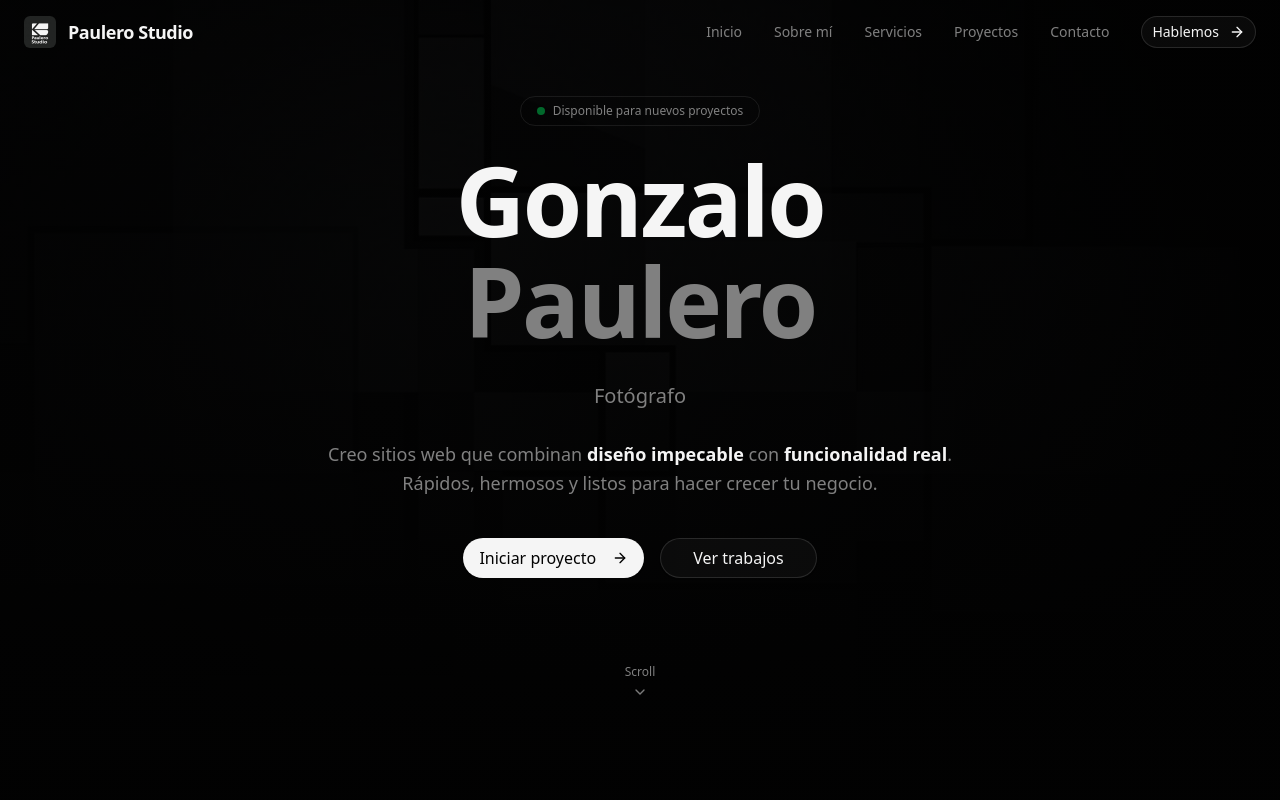
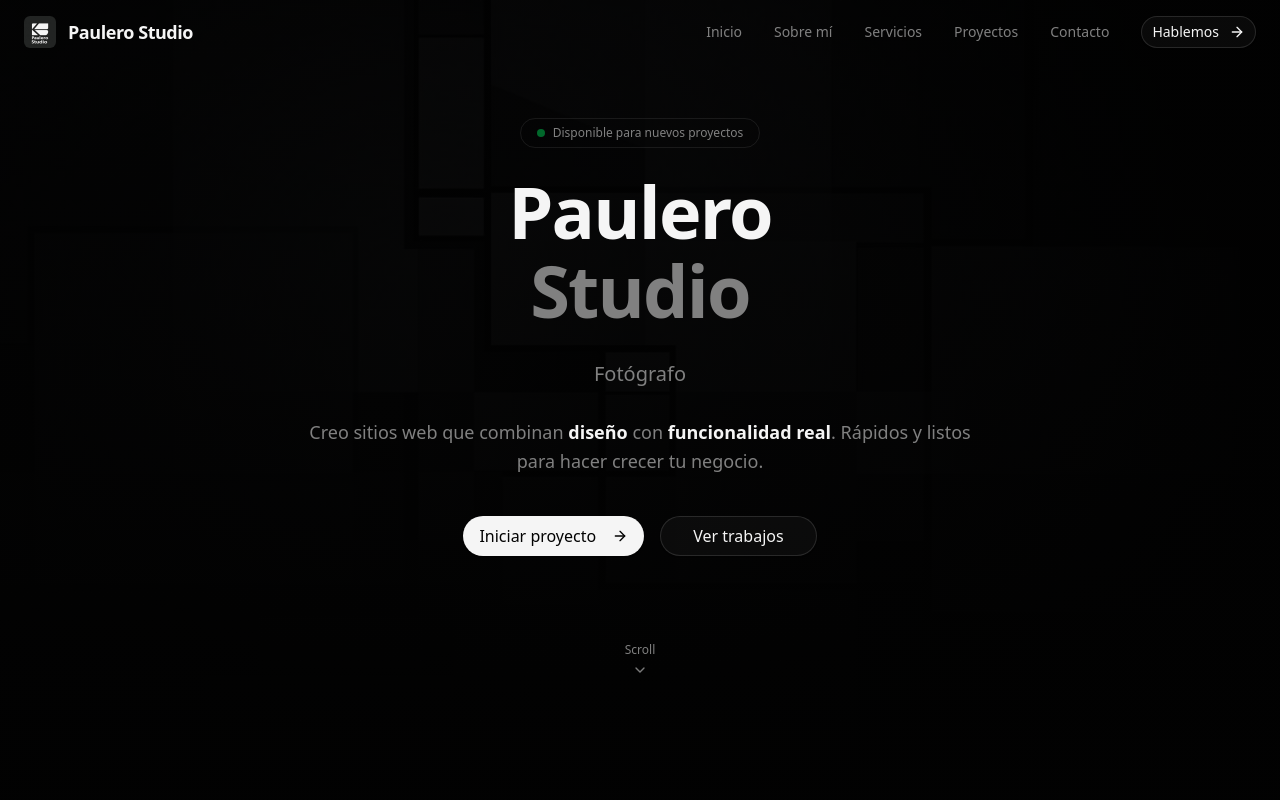
Before and after one commit to gpaulero/paulerostudio, a Next.js app: page / in a window 1280 px wide. Shown: the top 800 px of the page. Built offline with nearby package versions, Linux system fonts and the light colour scheme.

Commit message:
2491a092-ddba-4576-ae07-f171a07607f0

```diff
--- a/src/app/page.tsx
+++ b/src/app/page.tsx
@@ -217,11 +217,11 @@ function Hero() {
           initial={{ opacity: 0, y: 30 }}
           animate={{ opacity: 1, y: 0 }}
           transition={{ duration: 0.8, delay: 0.2 }}
-          className="text-5xl sm:text-6xl md:text-8xl font-bold tracking-tight leading-[1.05]"
+          className="text-4xl sm:text-5xl md:text-7xl font-bold tracking-tight leading-[1.1]"
         >
-          Gonzalo
+          Paulero
           <br />
-          <span className="text-muted-foreground">Paulero</span>
+          <span className="text-muted-foreground">Studio</span>
         </motion.h1>
 
         <motion.div
@@ -250,8 +250,8 @@ function Hero() {
           transition={{ duration: 0.8, delay: 0.6 }}
           className="mt-6 text-base sm:text-lg text-muted-foreground max-w-2xl mx-auto leading-relaxed"
         >
-          Creo sitios web que combinan <strong className="text-foreground">diseño impecable</strong> con{" "}
-          <strong className="text-foreground">funcionalidad real</strong>. Rápidos, hermosos y
+          Creo sitios web que combinan <strong className="text-foreground">diseño</strong> con{" "}
+          <strong className="text-foreground">funcionalidad real</strong>. Rápidos y
           listos para hacer crecer tu negocio.
         </motion.p>
 
```
